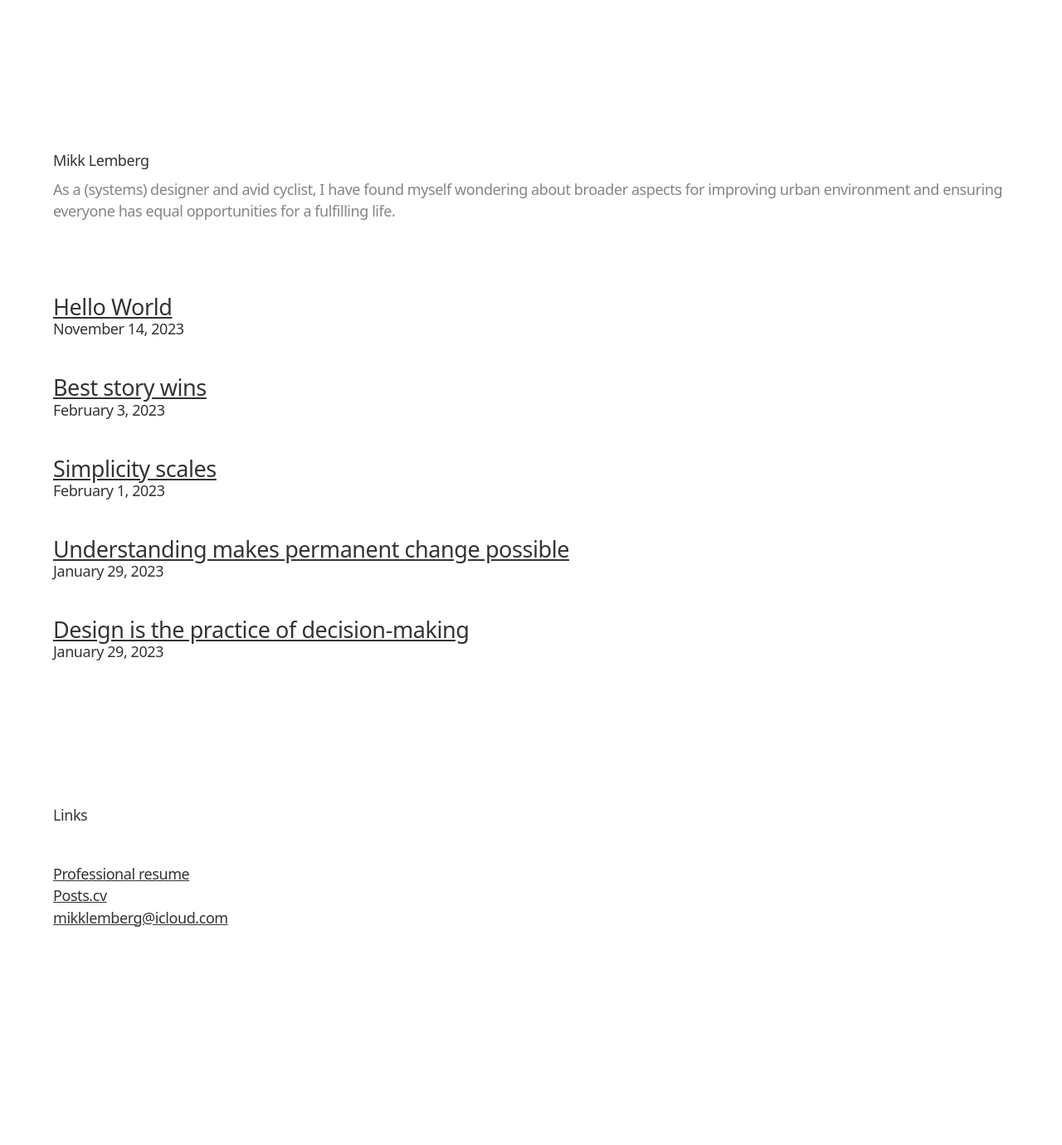
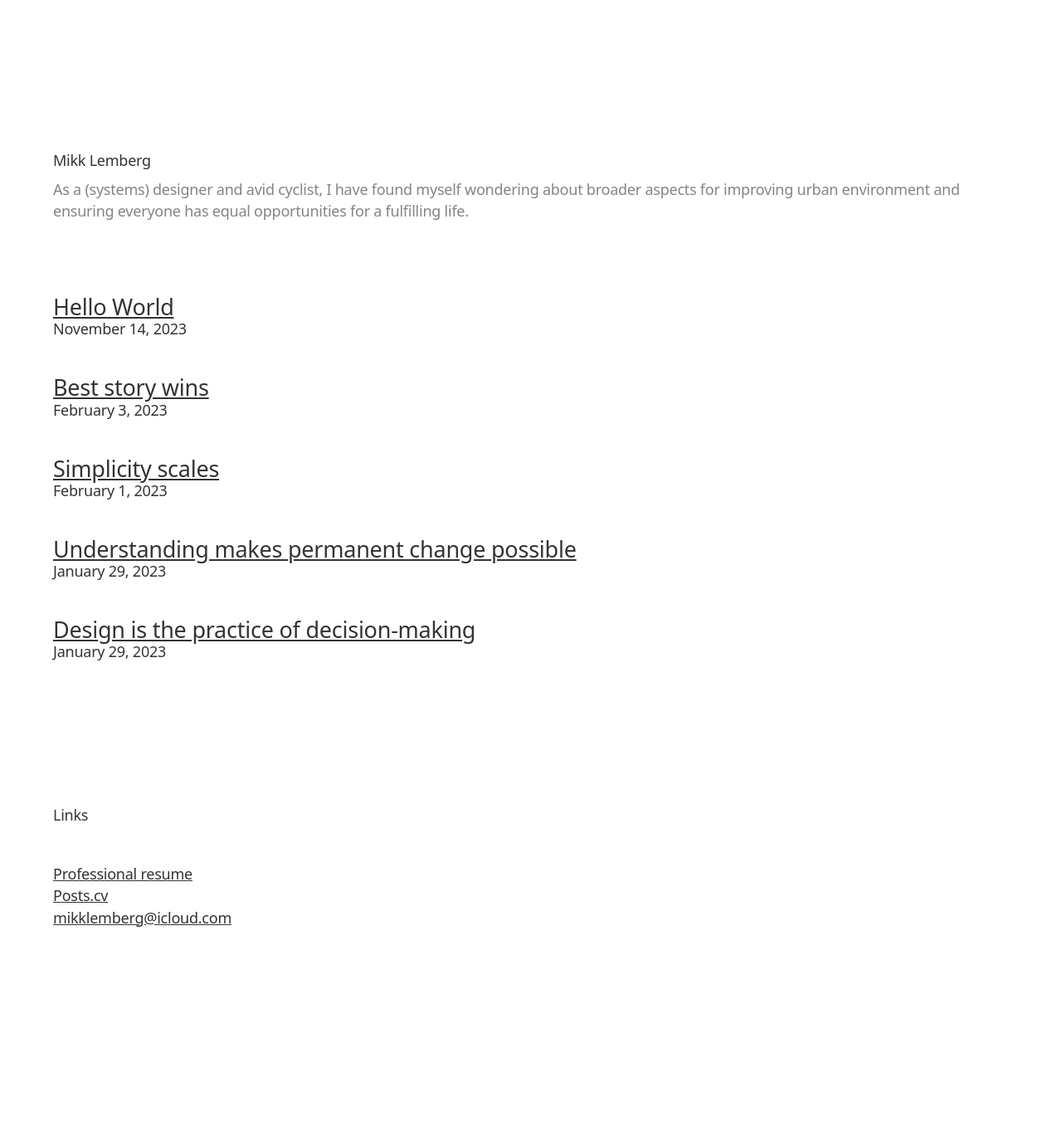
Before and after one commit to mikklemberg/My-personal-notes, a Jekyll site: the page built from README.md, in a window 1280 px wide. Shown: the whole page at 83% size. Built offline with Jekyll 4.4.1, drawn with Linux system fonts in a browser that asks for light colours; our own code applies the rules of GitHub Pages for plain Markdown files.

Commit message:
Update style.css

```diff
--- a/assets/css/style.css
+++ b/assets/css/style.css
@@ -9,7 +9,7 @@ html {
     font-weight: 400;
     font-size: 18px;
     line-height: 145%;
-    letter-spacing: -0.024rem;
+    letter-spacing: -0.24px;
 
 }
 
```
